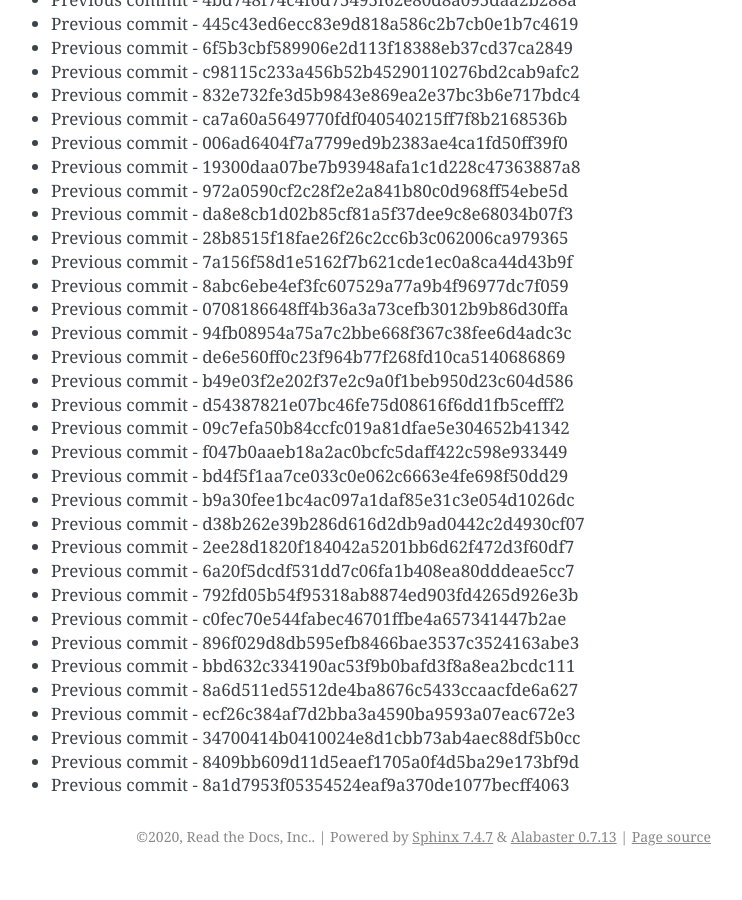
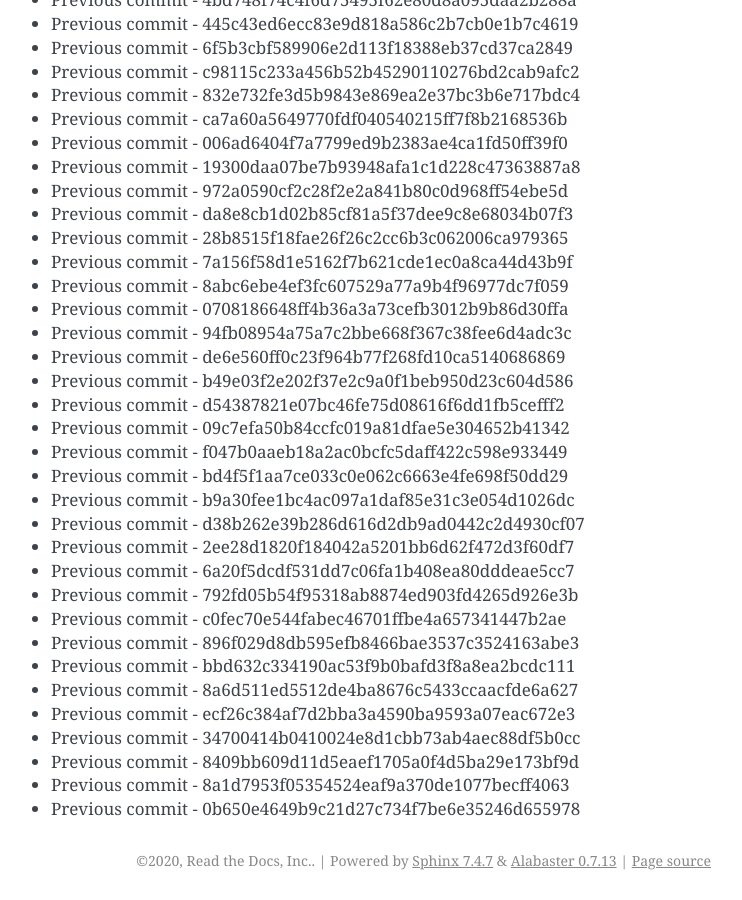
Before and after one commit to readthedocs/rtd-git-stresstest, a Sphinx documentation site: the page built from docs/updates.rst, in a window 1280 px wide and 900 px high, scrolled down 3749 px. Shown: the whole window, without its empty margins (399-1141 px from the left). Built offline with Sphinx 7.4.7, drawn with Linux system fonts in a browser that asks for light colours; before the commit the page ends 4625 px from its top, so only the background shows below that.

Commit message:
Generating commit from previous: 0b650e4649b9c21d27c734f7be6e35246d655978

```diff
--- a/docs/updates.rst
+++ b/docs/updates.rst
@@ -189,3 +189,4 @@ It can be tested for any performance characteristics.
 * Previous commit - 34700414b0410024e8d1cbb73ab4aec88df5b0cc
 * Previous commit - 8409bb609d11d5eaef1705a0f4d5ba29e173bf9d
 * Previous commit - 8a1d7953f05354524eaf9a370de1077becff4063
+* Previous commit - 0b650e4649b9c21d27c734f7be6e35246d655978
```
